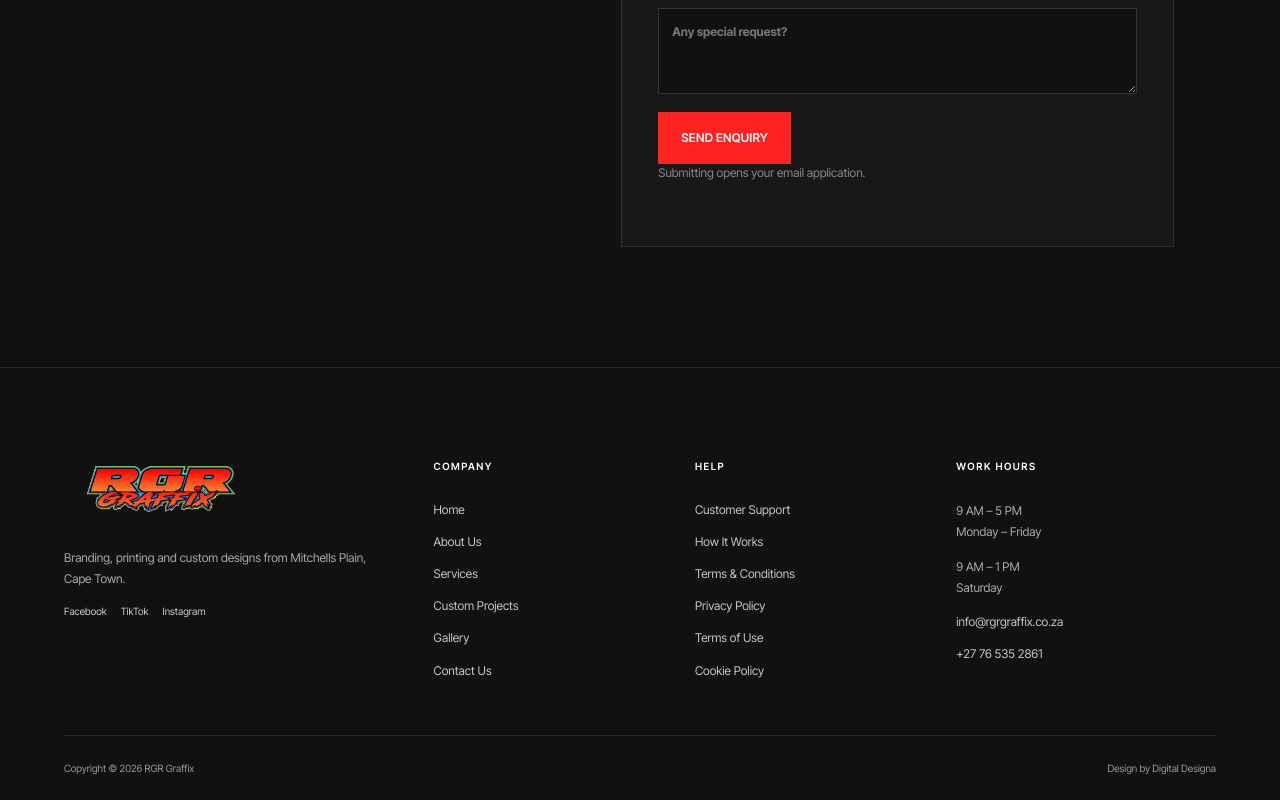
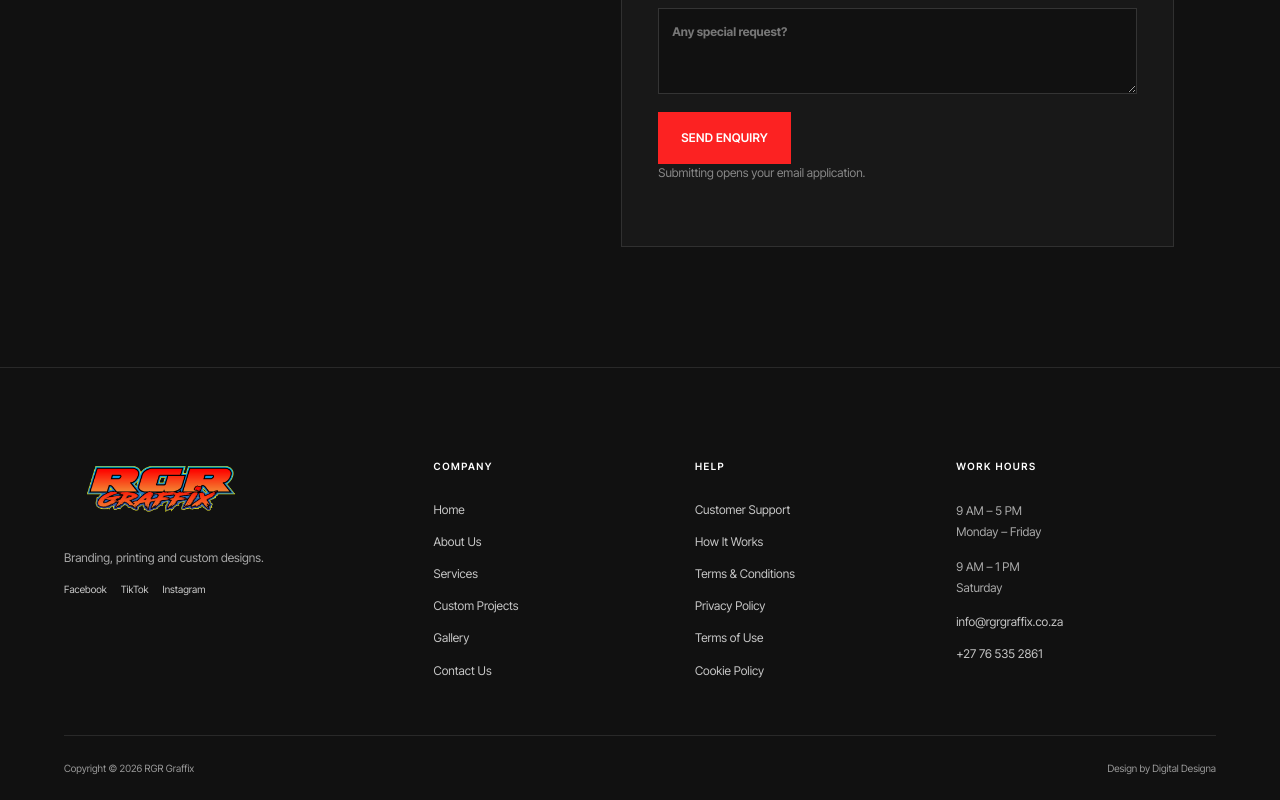
Before and after one commit to pp0447515-web/rgrgraffix, a Next.js app: page / in a window 1280 px wide. Shown: the part 4839-5639 px from the top of the page. Built offline with nearby package versions, Linux system fonts and the light colour scheme.

Commit message:
Update SiteFooter.tsx

```diff
--- a/app/components/SiteFooter.tsx
+++ b/app/components/SiteFooter.tsx
@@ -17,7 +17,7 @@ export default function SiteFooter() {
             <a href="/" aria-label="RGR Graffix home">
               <Image src="/images/Apparell-Design-Print-1.png" alt="RGR Graffix" width={420} height={120} sizes="(max-width: 700px) 80vw, 320px" quality={75} loading="lazy" />
             </a>
-            <p>Branding, printing and custom designs from Mitchells Plain, Cape Town.</p>
+            <p>Branding, printing and custom designs.</p>
             <div className="footer-socials" aria-label="Social media">
               <a href="https://www.facebook.com/" target="_blank" rel="noreferrer">Facebook</a>
               <a href="https://www.tiktok.com/" target="_blank" rel="noreferrer">TikTok</a>
```
